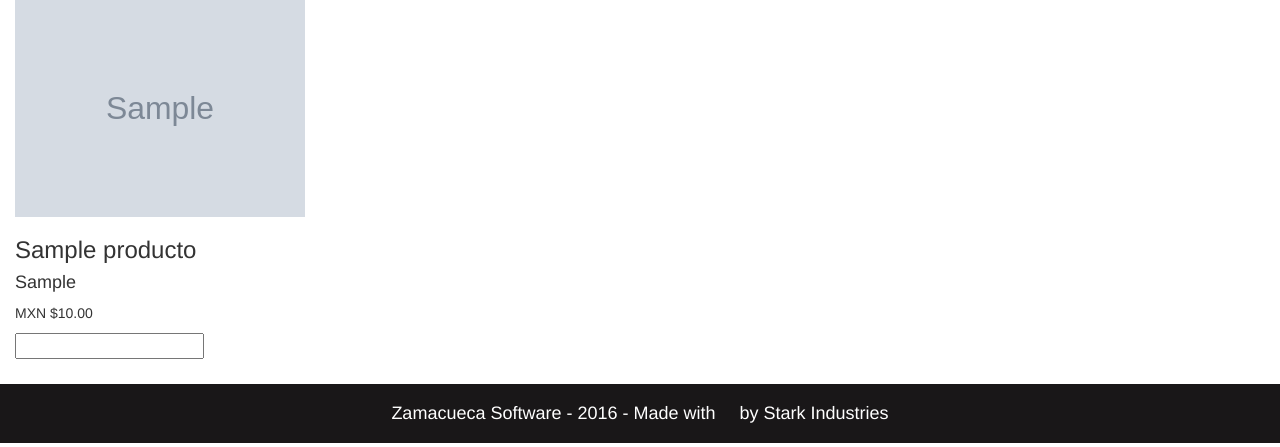
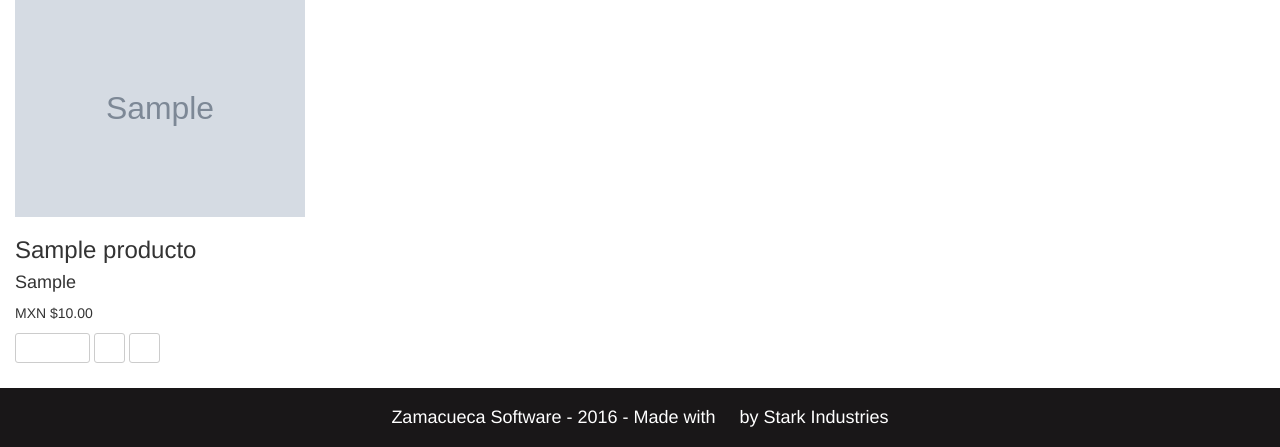
Before and after one commit to victorhugojmz/barbershop, a Django app: page /productos/ in a window 1280 px wide. Shown: the part 553-1000 px from the top of the page. Run offline with Django 3.2, Linux system fonts and the light colour scheme; tables that the repository leaves empty hold one stand-in row (values such as "Sample post"); grey boxes marked "Sample" are stand-in pictures; some libraries are stand-ins or nearby versions; some web fonts are replaced.

Commit message:
Changing some styles and  layout stuff

```diff
--- a/index/static/index/style.css
+++ b/index/static/index/style.css
@@ -13,6 +13,14 @@ header{
 header p{
   margin: 0 auto;
 }
+a{
+    color: white;
+    text-decoration: none;
+}
+a:hover{
+    color: white;
+    text-decoration: none;
+ }
 .foo {
     width: 100%;
     height: auto;
--- a/productos/templates/productos/producto_form.html
+++ b/productos/templates/productos/producto_form.html
@@ -4,7 +4,7 @@
 {% endblock  %}
 {% block  body %}
         <div class="container-fluid">
-            <h1>Añadir un nuevo Producto</h1>
+            <h1>Administración de producto</h1>
             <div class="row">
                 <div class="col-sm-12 col-md-12 col-xs-12">
                     <div class="panel panel-default">
--- a/productos/templates/productos/productos.template.html
+++ b/productos/templates/productos/productos.template.html
@@ -14,10 +14,23 @@
                         <h3> {{ producto.nombre_producto }} </h3>
                         <h4>{{ producto.marca_producto }}</h4>
                         <p>MXN ${{ producto.precio_unitario_producto }}.00</p>
-                    <form action="">
-                        {% csrf_token %}
-                        <input type="text">
-                    </form>
+
+                        <p class="btn btn-default btn-sm">
+                            <a  href="{% url 'productos:update' producto.id %}"><span>Actualizar</span></a>
+                        </p>
+
+                        <p class="btn btn-default btn-sm">
+                            <a  href="{% url 'productos:detail' producto.id %}"><span class="glyphicon glyphicon-eye-open"></span></a>
+                        </p>
+
+                        <form action="{% url 'productos:delete' producto.id %}" method="POST" style="display: inline;" >
+                            {% csrf_token %}
+                            <input type="hidden" name="producto_id" value="{{ producto.id }}">
+                            <button class="btn btn-default btn-sm">
+                                <span class="glyphicon glyphicon-trash"></span>
+                            </button>
+                        </form>
+
                     </div>
                 {% endfor %}
             </div>
```
